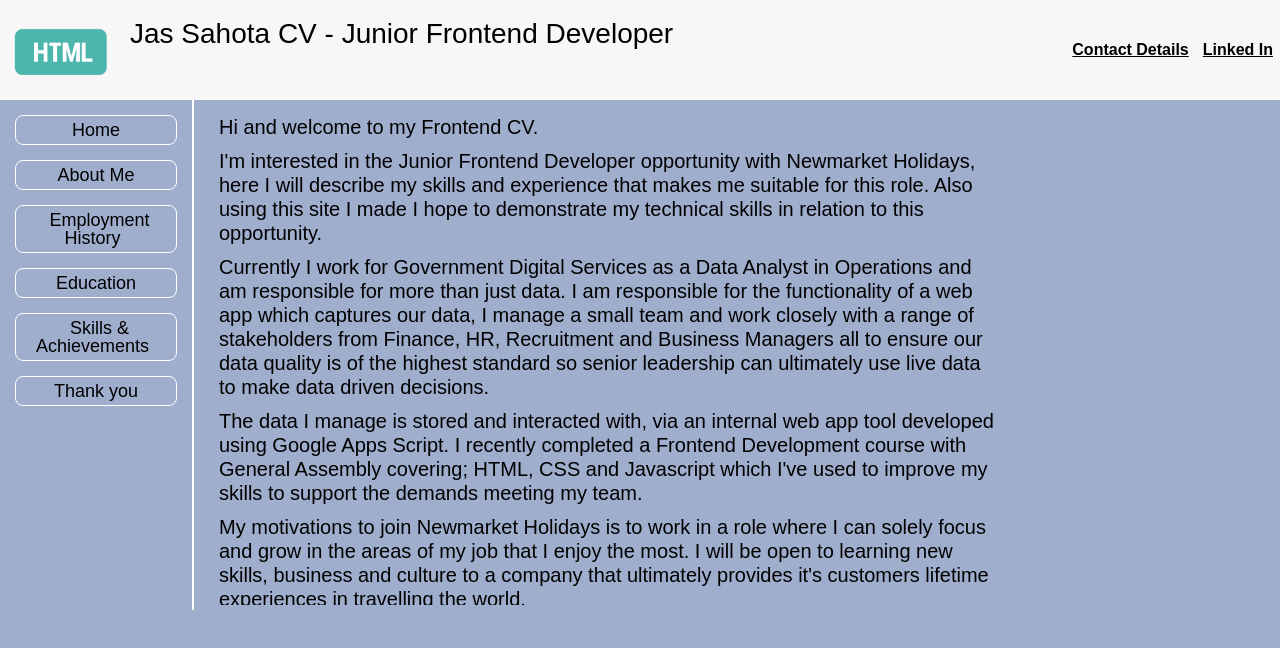
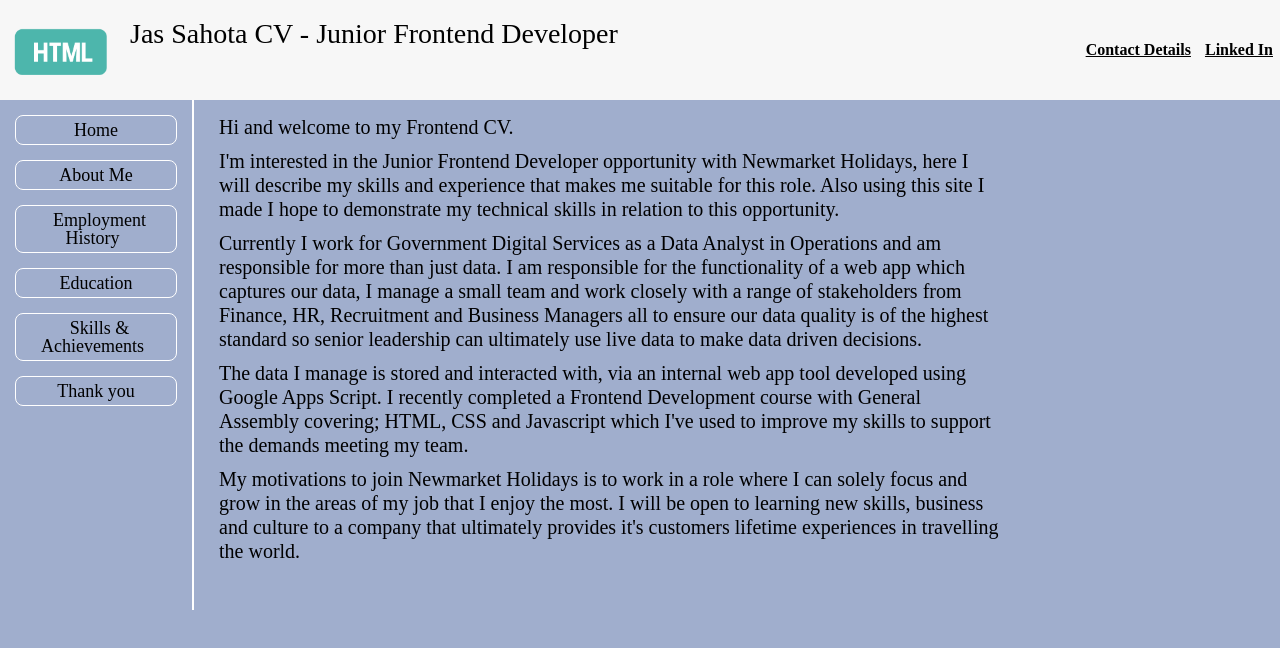
Before and after one commit to jastheman1/jas-sahota, a plain HTML site: page index.html in a window 1280 px wide. Drawn offline with Linux system fonts and the light colour scheme.

Commit message:
changed Ivor to san serif font style

```diff
--- a/css/main.css
+++ b/css/main.css
@@ -1,7 +1,7 @@
 /* how to download new fonts? */
 body {
     box-sizing: border-box;
-    font-family: sans-serif;
+    font-family: Manrope;
     color: black;
     background-color: #A0AECD;
 }
@@ -12,7 +12,7 @@ header {
     width: 100vw;
     display: flex;
     justify-content: space-between;
-    font-family: sans-serif;
+    font-family: Manrope;
     color: black;
 }
 
```
